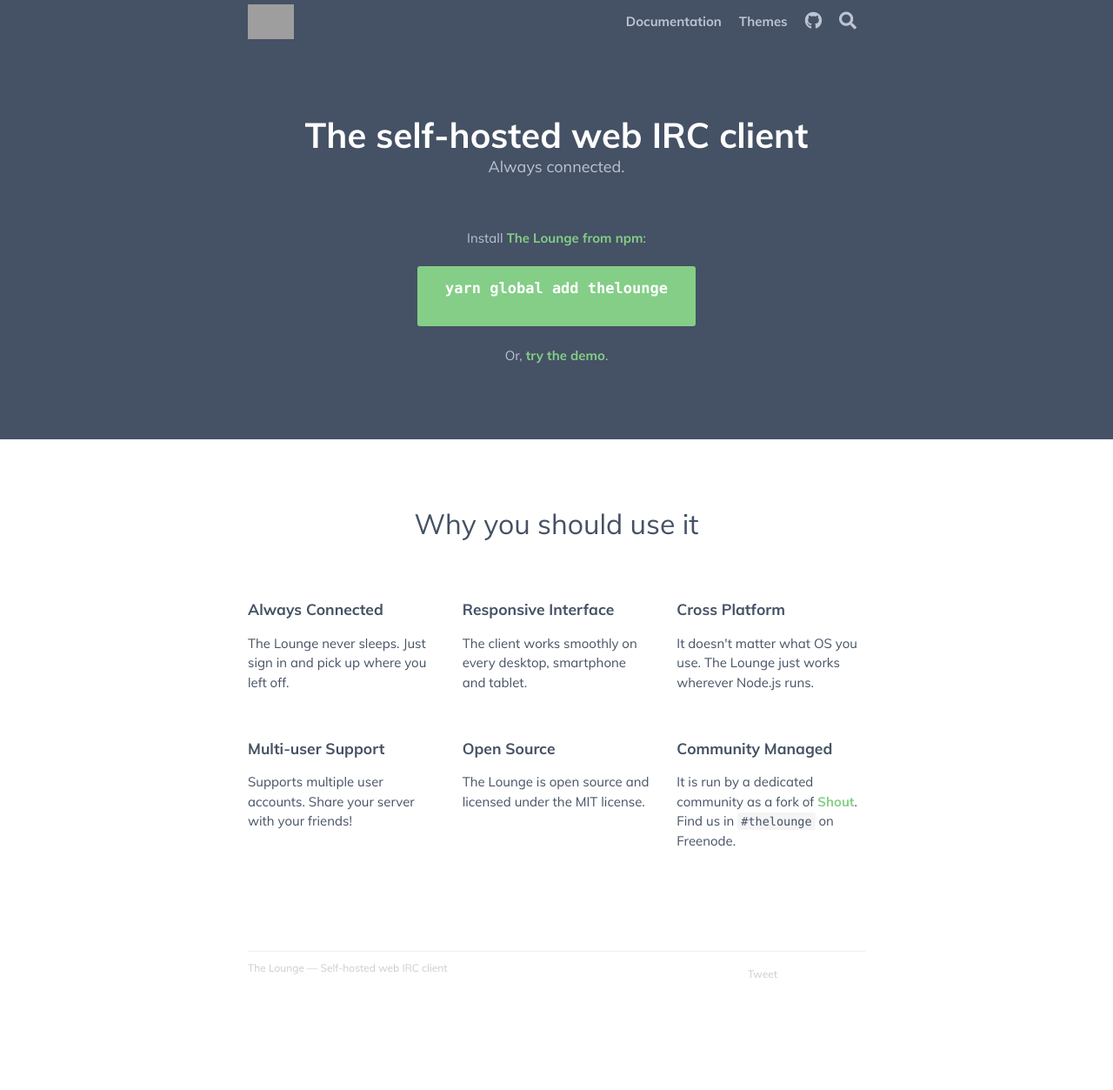
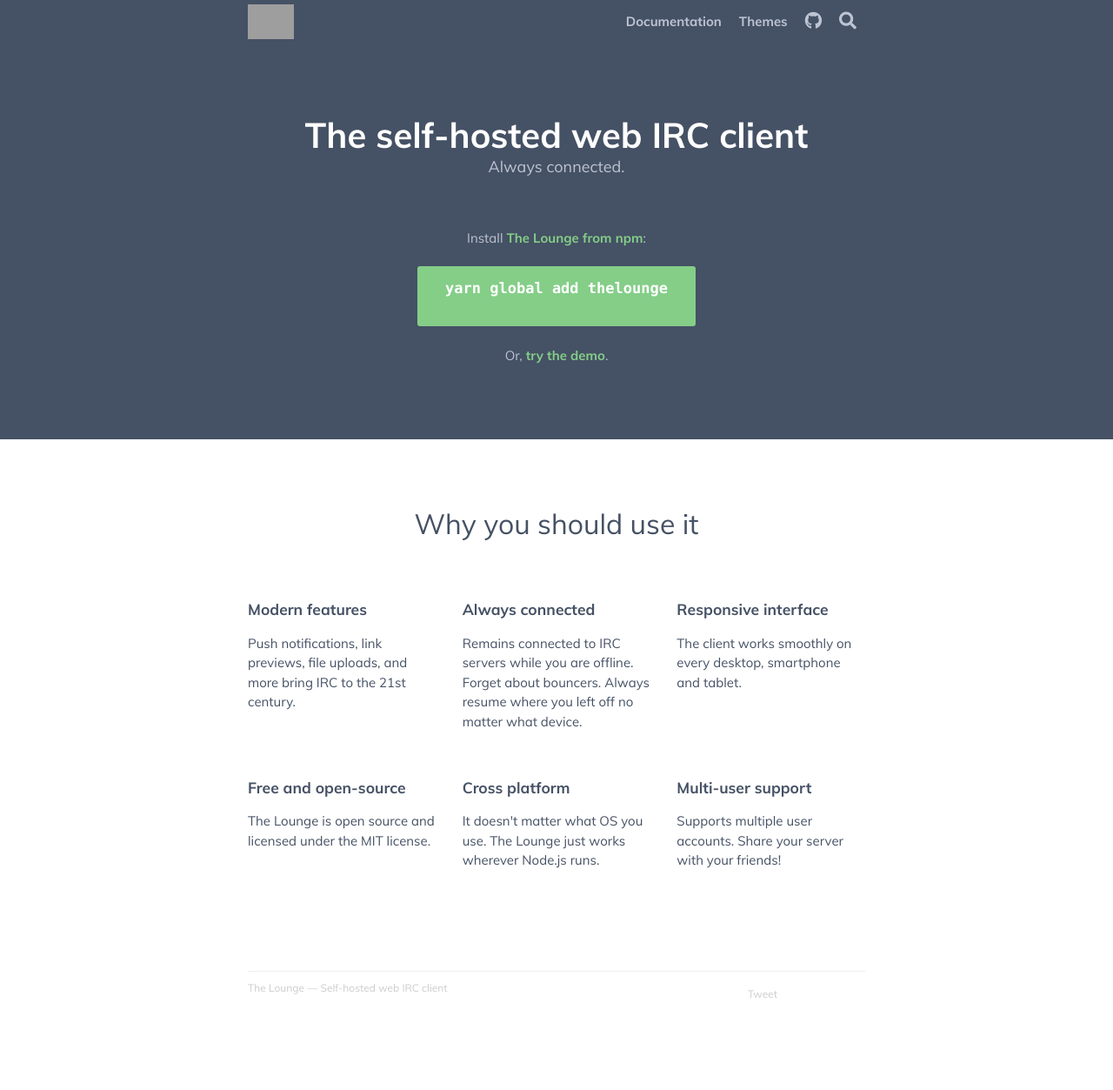
Before and after one commit to thelounge/thelounge.github.io, a Jekyll site: the page built from index.html, in a window 1280 px wide. Shown: the whole page at 87% size. Built offline with Jekyll 4.4.1, drawn with Linux system fonts in a browser that asks for light colours; comment, search, counter and statistics services are not loaded; before the commit the page ends 1230 px from its top, so only the background shows below that; grey boxes are pictures that could not be loaded.

Commit message:
Update features on main page to be the same as thelounge's readme

```diff
--- a/index.html
+++ b/index.html
@@ -41,30 +41,30 @@
 		</div>
 		<div class="row">
 			<div class="col-sm-4 feature">
-				<h3>Always Connected</h3>
-				<p>The Lounge never sleeps. Just sign in and pick up where you left off.</p>
+				<h3>Modern features</h3>
+				<p>Push notifications, link previews, file uploads, and more bring IRC to the 21st century.</p>
 			</div>
 			<div class="col-sm-4 feature">
-				<h3>Responsive Interface</h3>
-				<p>The client works smoothly on every desktop, smartphone and tablet.</p>
+				<h3>Always connected</h3>
+				<p>Remains connected to IRC servers while you are offline. Forget about bouncers. Always resume where you left off no matter what device.</p>
 			</div>
 			<div class="col-sm-4 feature">
-				<h3>Cross Platform</h3>
-				<p>It doesn't matter what OS you use. The Lounge just works wherever Node.js runs.</p>
+				<h3>Responsive interface</h3>
+				<p>The client works smoothly on every desktop, smartphone and tablet.</p>
 			</div>
 		</div>
 		<div class="row">
 			<div class="col-sm-4 feature">
-				<h3>Multi-user Support</h3>
-				<p>Supports multiple user accounts. Share your server with your friends!</p>
-			</div>
-			<div class="col-sm-4 feature">
-				<h3>Open Source</h3>
+				<h3>Free and open-source</h3>
 				<p>The Lounge is open source and licensed under the MIT license.</p>
 			</div>
 			<div class="col-sm-4 feature">
-				<h3>Community Managed</h3>
-				<p>It is run by a dedicated community as a fork of <a href="http://www.shout-irc.com">Shout</a>. Find us in <code>#thelounge</code> on Freenode.</p>
+				<h3>Cross platform</h3>
+				<p>It doesn't matter what OS you use. The Lounge just works wherever Node.js runs.</p>
+			</div>
+			<div class="col-sm-4 feature">
+				<h3>Multi-user support</h3>
+				<p>Supports multiple user accounts. Share your server with your friends!</p>
 			</div>
 		</div>
 	</div>
```
